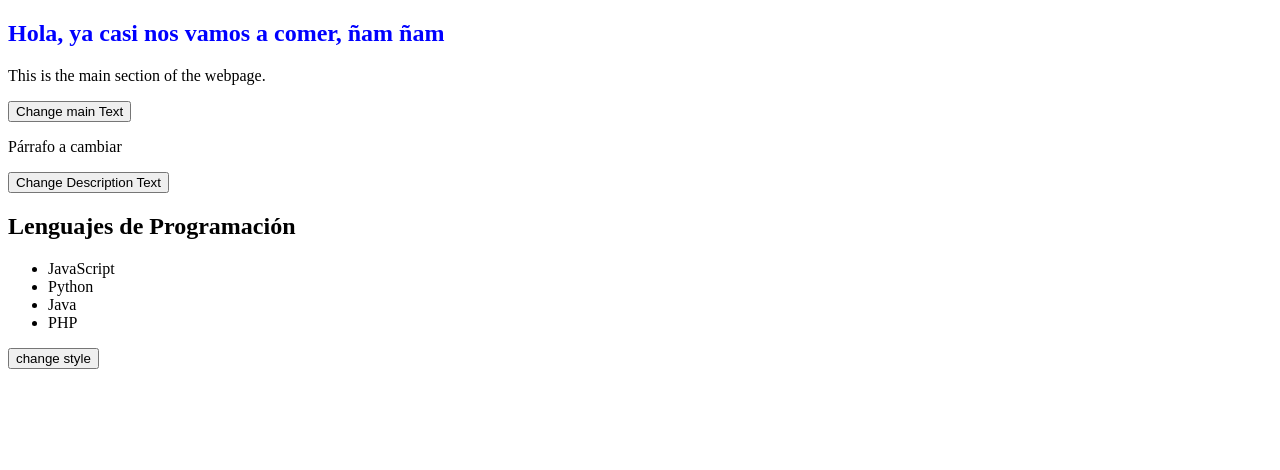
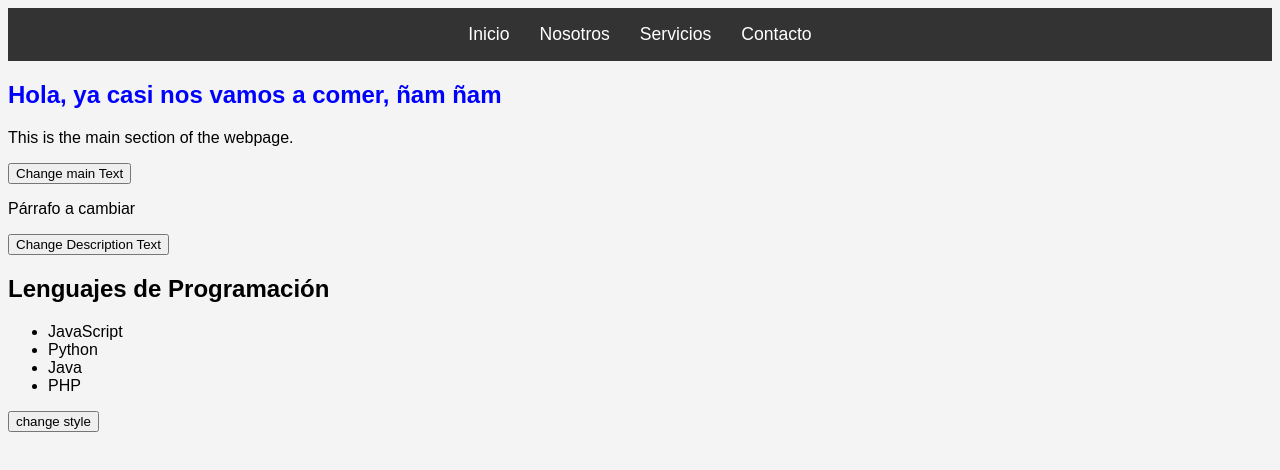
Before and after one commit to sergiotrrs/ch58-TIFC-DEV-js, a plain HTML site: page TIFC-AD-15-API DOM/index.html in a window 1280 px wide. Drawn offline with Linux system fonts and the light colour scheme.

Commit message:
feat: crean menú dinamicamente

```diff
--- a/TIFC-AD-15-API DOM/index.html
+++ b/TIFC-AD-15-API DOM/index.html
@@ -4,11 +4,17 @@
 <head>
     <meta charset="UTF-8">
     <meta name="viewport" content="width=device-width, initial-scale=1.0">
+    <link rel="stylesheet" href="styles.css">
     <title>Document</title>
 </head>
 
 <body>
     <header>
+        <nav>
+            <ul id="menu">
+
+            </ul>
+        </nav>
 
     </header>
 
--- a/TIFC-AD-15-API DOM/main.js
+++ b/TIFC-AD-15-API DOM/main.js
@@ -25,7 +25,7 @@ element.style.cursor	            Cambia el cursor al pasar sobre el elemento.
 /**
  * Manipulando el H1 con JavaScript
  */
-function changeTitle( newText ) {
+function changeTitle(newText) {
   // Obtenemos la referencia al elemento H1
   const mainHeader = document.getElementById("main-header");
   console.log(mainHeader);
@@ -35,7 +35,7 @@ function changeTitle( newText ) {
   // mainHeader.innerHTML = "<em>" + newText + "</em>";
 }
 
-changeTitle( "Hola, ya casi nos vamos a comer, ñam ñam");
+changeTitle("Hola, ya casi nos vamos a comer, ñam ñam");
 
 /**
  * Manipulando un párrafo usando el selector universal
@@ -67,3 +67,115 @@ function changeStyle() {
     item.style.fontWeight = "bold";
   }
 }
+
+/*
+ * Creando un menú dinámicamente
+ * Teniendo un array con los nombres de las opciones del menú
+ * y un contenedor en el HTML donde se añadirá el menú
+ * elementosDelMenu = ["Inicio", "Nosotros", "Servicios", "Contacto"]
+ */
+// 1. Array con los datos del menú
+const menuItems = ["Inicio", "Nosotros", "Servicios", "Contacto"];
+
+/**
+ * Creación de Nodos DOM
+ * Consiste en usar las funciones del document como createElement
+ * y appendChild para construir la estructura del DOM nodo por nodo.
+ *
+ * Ventajas ✅:
+ * - Seguridad: Es el método más seguro. Al usar .textContent,
+ * el navegador automáticamente neutraliza cualquier código
+ * malicioso (HTML/JS) que pudiera venir en los datos, previniendo
+ * ataques de Cross-Site Scripting (XSS).
+ * - Rendimiento: Al usar un DocumentFragment para construir
+ * el menú en memoria y luego añadirlo al DOM en una sola operación,
+ * se minimizan las re-pintadas y re-flujos del navegador, mejorando
+ * el rendimiento.
+ *
+ * Desventajas ❌:
+ * - Complejidad: Requiere más líneas de código y es menos
+ * intuitivo que otras técnicas como innerHTML.
+ * - Tiempo de desarrollo: Puede llevar más tiempo implementar
+ * este método debido a su naturaleza detallada.
+ * - Flexibilidad limitada: No es tan flexible como innerHTML
+ * para estructuras HTML complejas.
+ * - Mantenimiento: El código puede ser más difícil de leer y mantener,
+ * especialmente para desarrolladores menos experimentados.
+ *
+ */
+function createNativeDomMenu( menuItems ) {
+  // 2. Seleccionamos el contenedor <ul> que ya existe en el HTML
+  const menuList = document.getElementById("menu");
+  // 3. Creamos un DocumentFragment para optimizar el rendimiento
+  const menuFragment = document.createDocumentFragment();
+
+  // 4. Recorremos el array para crear cada elemento de la lista
+  for (const itemText of menuItems) {
+    // Creamos el elemento <li>
+    const listItem = document.createElement("li");
+
+    // Agregamos las dos clases CSS requeridas al <li>
+    listItem.classList.add("menu-item", "nav-link");
+
+    // Creamos el enlace <a>
+    const linkItem = document.createElement("a");
+    linkItem.textContent = itemText;
+    linkItem.href = `#${itemText.toLowerCase()}`;
+
+    // Añadimos el enlace <a> dentro del <li>
+    listItem.appendChild(linkItem);
+
+    // Añadimos el <li> al fragmento en memoria
+    menuFragment.appendChild(listItem);
+  }
+
+  // 5. Añadimos todos los elementos del fragmento al <ul> del DOM en una sola operación
+  menuList.appendChild(menuFragment);
+}
+
+/**
+ * Inyección con Template Literals (innerHTML)
+ * Consiste en usar plantillas de texto con
+ * innerHTML para construir la estructura HTML
+ * de forma más directa.
+ *
+ * Ventajas ✅:
+ * - Simplicidad: Es más sencillo y rápido de implementar,
+ * especialmente para estructuras HTML complejas.
+ * - Legibilidad: El código es más fácil de leer y entender,
+ * ya que la estructura HTML es más evidente.
+ * - Flexibilidad: Permite crear estructuras HTML complejas
+ * de manera más directa y con menos código.
+ *
+ * Desventajas ❌:
+ * - Seguridad: Usar innerHTML puede introducir vulnerabilidades
+ * de seguridad si los datos no son confiables, ya que el navegador
+ * no neutraliza automáticamente el código malicioso.
+ * - Rendimiento: Cada vez que se usa innerHTML, el navegador
+ * re-parsea y re-renderiza el contenido del contenedor,
+ * lo que puede afectar el rendimiento si se hace frecuentemente.
+ * - Mantenimiento: El código puede volverse desordenado si se
+ * mezclan demasiadas lógicas de negocio con la estructura HTML.
+ * - Errores difíciles de depurar: Los errores en la sintaxis HTML
+ * pueden ser difíciles de detectar y depurar, ya que no se
+ * validan hasta que el navegador intenta renderizar el contenido.
+ */
+function createInnerHtmlMenu( menuItems) {
+     // 2. Seleccionamos el contenedor <ul> que ya existe en el HTML
+  const menuList = document.getElementById("menu");
+    // 3. Construimos el HTML del menú usando template literals
+    let menuHtml = "";
+    for (const itemText of menuItems) {
+        menuHtml += `
+            <li class="menu-item nav-link">
+                <a href="#${itemText.toLowerCase()}">${itemText}</a>
+            </li>
+        `;
+    }
+    // 4. Añadimos el HTML al <ul> del DOM
+    menuList.innerHTML = menuHtml;
+}
+
+
+// createNativeDomMenu( menuItems );
+createInnerHtmlMenu( menuItems);
--- a/TIFC-AD-15-API DOM/styles.css
+++ b/TIFC-AD-15-API DOM/styles.css
@@ -0,0 +1,35 @@
+/* Estilos básicos para el menú */
+body {
+  font-family: sans-serif;
+  background-color: #f4f4f4;
+}
+
+header {
+  background-color: #333;
+  padding: 1rem;
+}
+
+#menu {
+  list-style: none;
+  padding: 0;
+  margin: 0;
+  display: flex;
+  justify-content: center;
+}
+
+/* Estilos para la primera clase agregada a los <li> */
+.menu-item {
+  margin: 0 15px;
+}
+
+/* Estilos para la segunda clase agregada a los <li> */
+.nav-link a {
+  color: white;
+  text-decoration: none;
+  font-size: 1.1rem;
+  transition: color 0.3s ease;
+}
+
+.nav-link a:hover {
+  color: #ffc107;
+}
```
Lines whose indentation alone changed are shown as unchanged.
